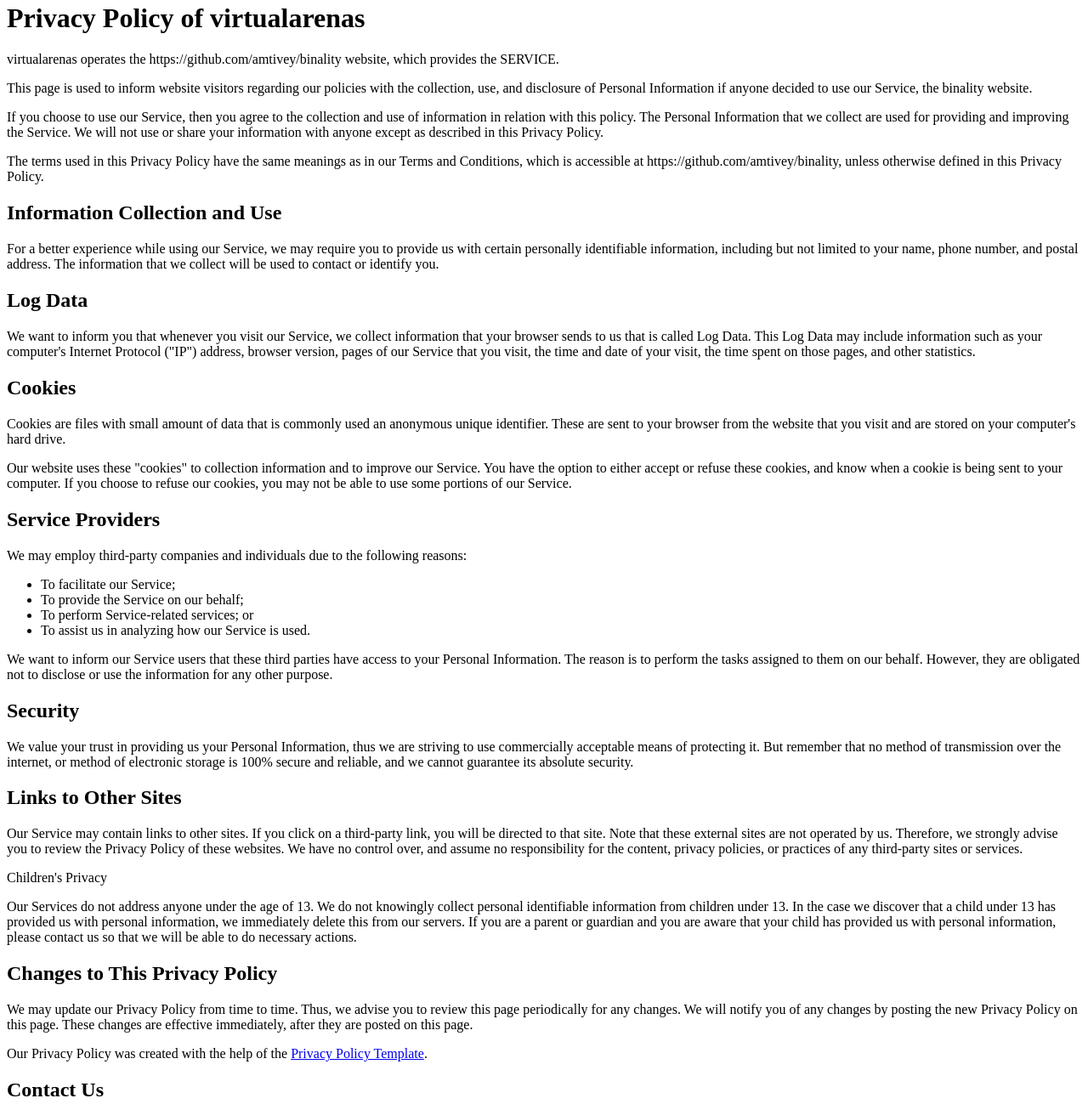
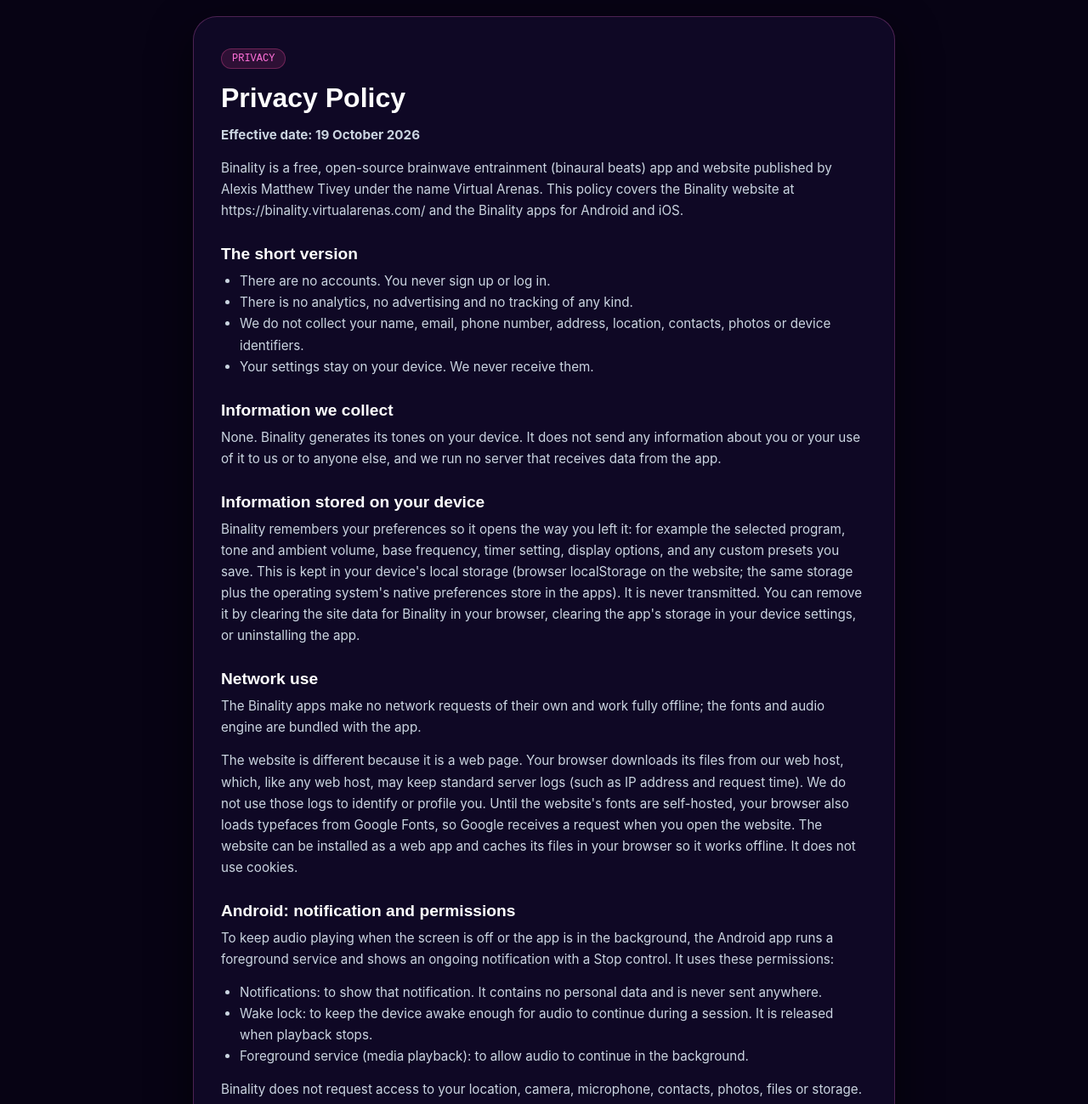
Before and after one commit to amtivey/binality, a plain HTML site: page privacypolicy.html in a window 1280 px wide. Shown: the part 5-1304 px from the top of the page at 85% size. Drawn offline with Linux system fonts and the light colour scheme.

Commit message:
Rewrite privacy policy to match app behaviour (Closes #48)

```diff
--- a/privacypolicy.html
+++ b/privacypolicy.html
@@ -1,58 +1,137 @@
-<h1>Privacy Policy of virtualarenas</h1>
+<!DOCTYPE html>
+<html lang="en">
+<head>
+  <meta charset="utf-8">
+  <meta name="viewport" content="width=device-width, initial-scale=1.0">
+  <title>Privacy Policy • Binality</title>
+  <meta name="description" content="Binality privacy policy: no accounts, no analytics, no ads. Your settings stay on your device and nothing is transmitted.">
+  <link rel="icon" type="image/png" sizes="64x64" href="images/favicon.png">
+  <style>
+    body {
+      margin: 0;
+      padding: 24px;
+      background-color: #070314;
+      color: #f1f5f9;
+      font-family: 'Plus Jakarta Sans', -apple-system, BlinkMacSystemFont, 'Segoe UI', Roboto, sans-serif;
+    }
+    .card {
+      max-width: 760px;
+      margin: 0 auto;
+      padding: 36px 32px;
+      border-radius: 28px;
+      background: rgba(18, 11, 42, 0.8);
+      border: 1px solid rgba(255, 112, 217, 0.25);
+      box-shadow: 0 20px 50px rgba(0, 0, 0, 0.65);
+    }
+    .badge {
+      display: inline-block;
+      padding: 4px 12px;
+      border-radius: 9999px;
+      background: rgba(236, 72, 153, 0.14);
+      border: 1px solid rgba(236, 72, 153, 0.35);
+      font-family: 'JetBrains Mono', monospace;
+      font-size: 0.75rem;
+      color: #ff70d9;
+      margin-bottom: 16px;
+    }
+    h1 {
+      margin: 0 0 12px;
+      font-family: 'Outfit', sans-serif;
+      font-size: 2rem;
+      font-weight: 800;
+      color: #ffffff;
+    }
+    h2 {
+      margin: 28px 0 8px;
+      font-family: 'Outfit', sans-serif;
+      font-size: 1.2rem;
+      font-weight: 700;
+      color: #ffffff;
+    }
+    p, li {
+      font-size: 0.95rem;
+      line-height: 1.65;
+      color: #cbd5e1;
+    }
+    p { margin: 0 0 14px; }
+    ul { margin: 0 0 14px; padding-left: 22px; }
+    a { color: #ff70d9; }
+    a.btn {
+      display: inline-block;
+      margin-top: 20px;
+      padding: 12px 24px;
+      border-radius: 14px;
+      background: linear-gradient(135deg, #ec4899 0%, #9333ea 100%);
+      color: #ffffff;
+      font-family: 'Outfit', sans-serif;
+      font-weight: 700;
+      font-size: 0.9rem;
+      text-decoration: none;
+      box-shadow: 0 8px 24px -4px rgba(236, 72, 153, 0.45);
+    }
+    a.btn:hover { filter: brightness(1.08); }
+  </style>
+</head>
+<body>
+  <main class="card">
+    <span class="badge">PRIVACY</span>
+    <h1>Privacy Policy</h1>
+    <p><strong>Effective date: 19 October 2026</strong></p>
 
-<p>virtualarenas operates the https://github.com/amtivey/binality website, which provides the SERVICE.</p>
+    <p>Binality is a free, open-source brainwave entrainment (binaural beats) app and website published by Alexis Matthew Tivey under the name Virtual Arenas. This policy covers the Binality website at https://binality.virtualarenas.com/ and the Binality apps for Android and iOS.</p>
 
-<p>This page is used to inform website visitors regarding our policies with the collection, use, and disclosure of Personal Information if anyone decided to use our Service, the binality website.</p>
+    <h2>The short version</h2>
+    <ul>
+      <li>There are no accounts. You never sign up or log in.</li>
+      <li>There is no analytics, no advertising and no tracking of any kind.</li>
+      <li>We do not collect your name, email, phone number, address, location, contacts, photos or device identifiers.</li>
+      <li>Your settings stay on your device. We never receive them.</li>
+    </ul>
 
-<p>If you choose to use our Service, then you agree to the collection and use of information in relation with this policy. The Personal Information that we collect are used for providing and improving the Service. We will not use or share your information with anyone except as described in this Privacy Policy.</p>
+    <h2>Information we collect</h2>
+    <p>None. Binality generates its tones on your device. It does not send any information about you or your use of it to us or to anyone else, and we run no server that receives data from the app.</p>
 
-<p>The terms used in this Privacy Policy have the same meanings as in our Terms and Conditions, which is accessible at https://github.com/amtivey/binality, unless otherwise defined in this Privacy Policy.</p>
+    <h2>Information stored on your device</h2>
+    <p>Binality remembers your preferences so it opens the way you left it: for example the selected program, tone and ambient volume, base frequency, timer setting, display options, and any custom presets you save. This is kept in your device's local storage (browser localStorage on the website; the same storage plus the operating system's native preferences store in the apps). It is never transmitted. You can remove it by clearing the site data for Binality in your browser, clearing the app's storage in your device settings, or uninstalling the app.</p>
 
-<h2>Information Collection and Use</h2>
+    <h2>Network use</h2>
+    <p>The Binality apps make no network requests of their own and work fully offline; the fonts and audio engine are bundled with the app.</p>
+    <p>The website is different because it is a web page. Your browser downloads its files from our web host, which, like any web host, may keep standard server logs (such as IP address and request time). We do not use those logs to identify or profile you. Until the website's fonts are self-hosted, your browser also loads typefaces from Google Fonts, so Google receives a request when you open the website. The website can be installed as a web app and caches its files in your browser so it works offline. It does not use cookies.</p>
 
-<p>For a better experience while using our Service, we may require you to provide us with certain personally identifiable information, including but not limited to your name, phone number, and postal address. The information that we collect will be used to contact or identify you.</p>
+    <h2>Android: notification and permissions</h2>
+    <p>To keep audio playing when the screen is off or the app is in the background, the Android app runs a foreground service and shows an ongoing notification with a Stop control. It uses these permissions:</p>
+    <ul>
+      <li>Notifications: to show that notification. It contains no personal data and is never sent anywhere.</li>
+      <li>Wake lock: to keep the device awake enough for audio to continue during a session. It is released when playback stops.</li>
+      <li>Foreground service (media playback): to allow audio to continue in the background.</li>
+    </ul>
+    <p>Binality does not request access to your location, camera, microphone, contacts, photos, files or storage.</p>
 
-<h2>Log Data</h2>
+    <h2>Links to other sites</h2>
+    <p>Binality links to the project's GitHub page (https://github.com/amtivey/binality) and to a Wikipedia article about binaural beats (https://en.wikipedia.org/wiki/Binaural_beats). These open in your browser and are operated by third parties, whose privacy practices are their own.</p>
 
-<p>We want to inform you that whenever you visit our Service, we collect information that your browser sends to us that is called Log Data. This Log Data may include information such as your computer's Internet Protocol ("IP") address, browser version, pages of our Service that you visit, the time and date of your visit, the time spent on those pages, and other statistics.</p>
+    <h2>Third parties</h2>
+    <p>We do not share data with anyone because we do not collect any. Binality contains no advertising, analytics or tracking software.</p>
 
-<h2>Cookies</h2>
+    <h2>Children's privacy</h2>
+    <p>Binality is not directed at children under 13. Because we collect no personal information from anyone, we do not knowingly collect any from children. If you are a parent or guardian and have a concern, please contact us.</p>
 
-<p>Cookies are files with small amount of data that is commonly used an anonymous unique identifier. These are sent to your browser from the website that you visit and are stored on your computer's hard drive.</p>
+    <h2>Health and safety</h2>
+    <ul>
+      <li>Binaural beats need stereo headphones to work as intended.</li>
+      <li>Keep the volume low. Prolonged loud listening can damage your hearing.</li>
+      <li>Do not use Binality while driving or operating machinery, or in any situation where you need to stay alert to your surroundings.</li>
+      <li>Binality is for relaxation and entertainment only. It is not a medical device and does not provide medical advice, diagnosis or treatment. Program names such as "Pain Relief" and "Universal Healing" describe traditional uses of binaural beats, not claims of medical benefit.</li>
+      <li>If you have epilepsy, a heart condition or any other medical concern, consult a doctor before use. Stop if you feel unwell.</li>
+    </ul>
 
-<p>Our website uses these "cookies" to collection information and to improve our Service. You have the option to either accept or refuse these cookies, and know when a cookie is being sent to your computer. If you choose to refuse our cookies, you may not be able to use some portions of our Service.</p>
+    <h2>Changes to this policy</h2>
+    <p>If this policy changes, the new version will be posted on this page with an updated effective date. If Binality ever changes in a way that collects data, this policy will be updated before that change is released.</p>
 
-<h2>Service Providers</h2>
+    <h2>Contact</h2>
+    <p>Questions about this policy: <a href="mailto:support@virtualarenas.com">support@virtualarenas.com</a>. The source code is public at <a href="https://github.com/amtivey/binality" rel="noopener noreferrer">github.com/amtivey/binality</a>.</p>
 
-<p>We may employ third-party companies and individuals due to the following reasons:</p>
-
-<ul>
-    <li>To facilitate our Service;</li>
-    <li>To provide the Service on our behalf;</li>
-    <li>To perform Service-related services; or</li>
-    <li>To assist us in analyzing how our Service is used.</li>
-</ul>
-
-<p>We want to inform our Service users that these third parties have access to your Personal Information. The reason is to perform the tasks assigned to them on our behalf. However, they are obligated not to disclose or use the information for any other purpose.</p>
-
-<h2>Security</h2>
-
-<p>We value your trust in providing us your Personal Information, thus we are striving to use commercially acceptable means of protecting it. But remember that no method of transmission over the internet, or method of electronic storage is 100% secure and reliable, and we cannot guarantee its absolute security.</p>
-
-<h2>Links to Other Sites</h2>
-
-<p>Our Service may contain links to other sites. If you click on a third-party link, you will be directed to that site. Note that these external sites are not operated by us. Therefore, we strongly advise you to review the Privacy Policy of these websites. We have no control over, and assume no responsibility for the content, privacy policies, or practices of any third-party sites or services.</p>
-
-<p>Children's Privacy</p>
-
-<p>Our Services do not address anyone under the age of 13. We do not knowingly collect personal identifiable information from children under 13. In the case we discover that a child under 13 has provided us with personal information, we immediately delete this from our servers. If you are a parent or guardian and you are aware that your child has provided us with personal information, please contact us so that we will be able to do necessary actions.</p>
-
-<h2>Changes to This Privacy Policy</h2>
-
-<p>We may update our Privacy Policy from time to time. Thus, we advise you to review this page periodically for any changes. We will notify you of any changes by posting the new Privacy Policy on this page. These changes are effective immediately, after they are posted on this page.</p>
-
-<p>Our Privacy Policy was created with the help of the <a href="https://www.privacypolicytemplate.net">Privacy Policy Template</a>.</p>
-
-<h2>Contact Us</h2>
-
-<p>If you have any questions or suggestions about our Privacy Policy, do not hesitate to contact us.</p>
+    <a class="btn" href="index.html">Return to Binality</a>
+  </main>
+</body>
+</html>
```
